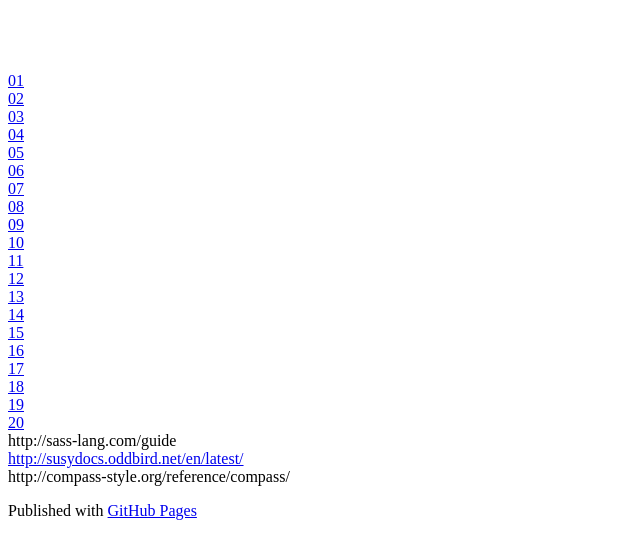
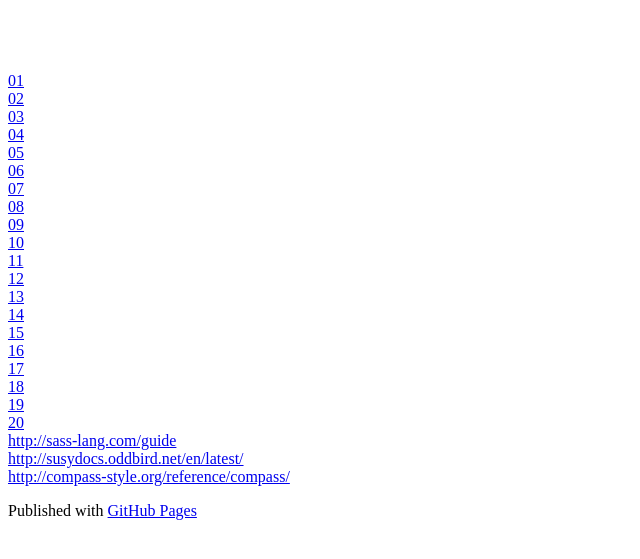
Before and after one commit to TomVollerthun1337/helloSusy.github.io, a plain HTML site: page index.html in a window 1280 px wide. Shown: the part 105-664 px from the top of the page, without its empty margins (0-640 px from the left). Drawn offline with Linux system fonts and the light colour scheme.

Commit message:
fix links

```diff
--- a/index.html
+++ b/index.html
@@ -50,9 +50,9 @@
       </section>
 
       <section>
-	<div><a href="http://sass-lang.com/guide"></a>http://sass-lang.com/guide</div>
+	<div><a href="http://sass-lang.com/guide">http://sass-lang.com/guide</a></div>
 	<div><a href="http://susydocs.oddbird.net/en/latest/">http://susydocs.oddbird.net/en/latest/</a></div>
-	<div><a href="http://compass-style.org/reference/compass/"></a>http://compass-style.org/reference/compass/</div>
+	<div><a href="http://compass-style.org/reference/compass/">http://compass-style.org/reference/compass/</a></div>
 	<div><a href=""></a></div>
       </section>
     </div>
```
